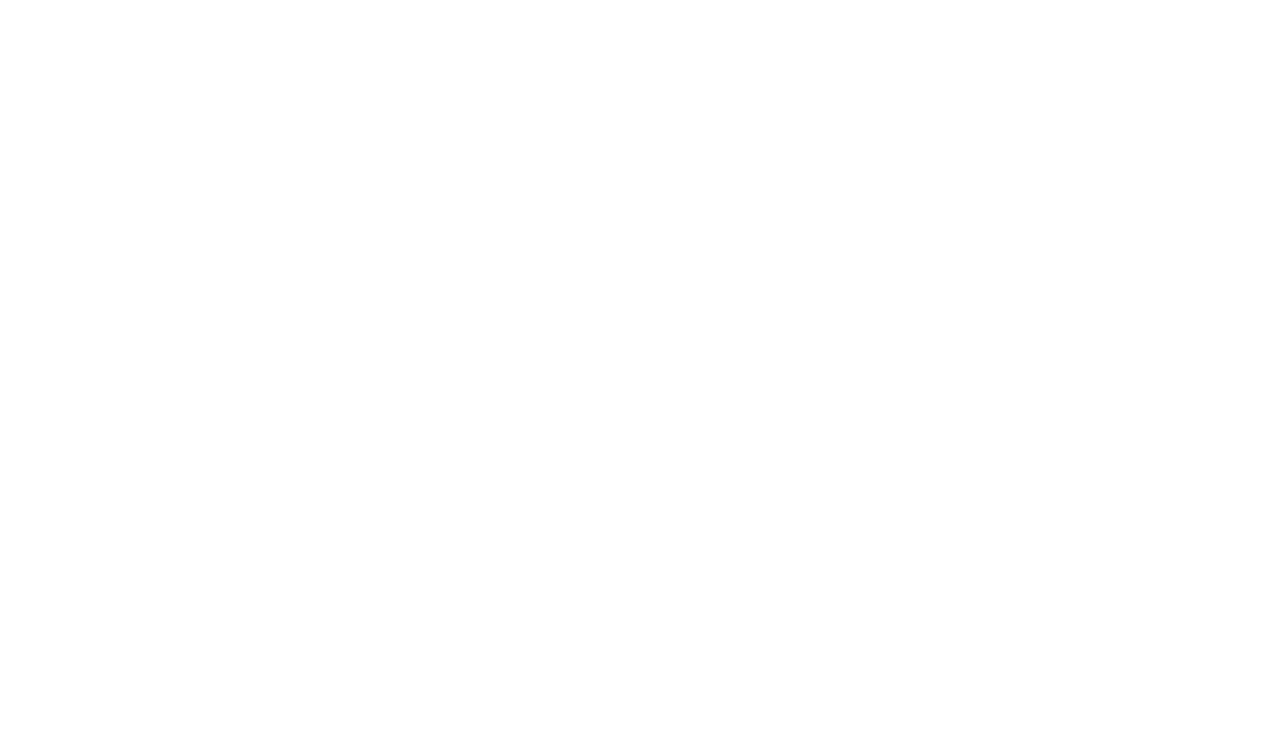
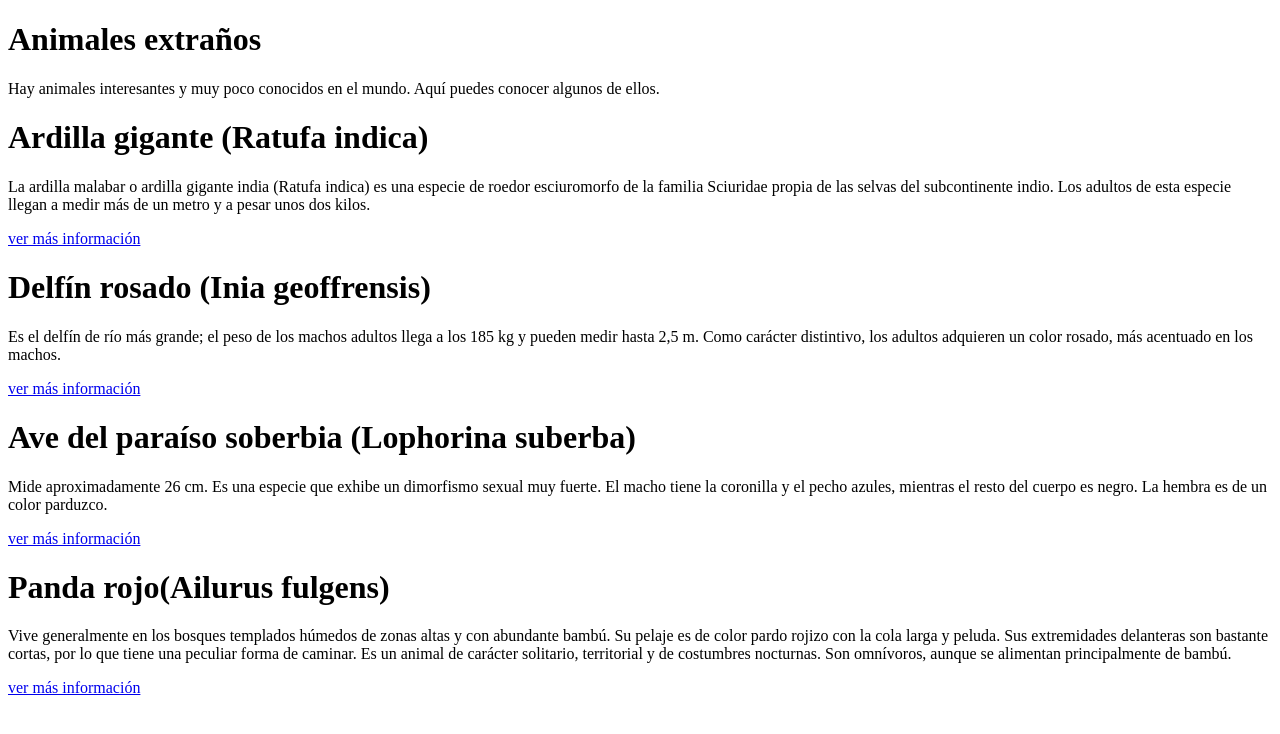
Before and after one commit to TatiBarah/tarea-1-tribute-page, a plain HTML site: page index.html in a window 1280 px wide. Drawn offline with Linux system fonts and the light colour scheme.

Commit message:
informacion completadaÂ

```diff
--- a/index.html
+++ b/index.html
@@ -8,7 +8,31 @@
 </head>
 
 <body>
+    <h1>Animales extraños</h1>
+    <p>Hay animales interesantes y muy poco conocidos en el mundo. Aquí puedes conocer algunos de ellos.</p>
 
+    <h1>Ardilla gigante (Ratufa indica)</h1>
+    <p>La ardilla malabar o ardilla gigante india (Ratufa indica) es una especie de roedor esciuromorfo de la familia
+        Sciuridae propia de las selvas del subcontinente indio. Los adultos de esta especie llegan a medir más de un
+        metro y a pesar unos dos kilos.</p>
+    <a href="https://en.wikipedia.org/wiki/Indian_giant_squirrel">ver más información</a>
+
+    <h1>Delfín rosado (Inia geoffrensis)</h1>
+    <p>Es el delfín de río más grande; el peso de los machos adultos llega a los 185 kg y pueden medir hasta 2,5 m. Como
+        carácter distintivo, los adultos adquieren un color rosado, más acentuado en los machos.</p>
+    <a href="https://es.wikipedia.org/wiki/Inia_geoffrensis">ver más información</a>
+
+    <h1>Ave del paraíso soberbia (Lophorina suberba)</h1>
+    <p>Mide aproximadamente 26 cm. Es una especie que exhibe un dimorfismo sexual muy fuerte. El macho tiene la
+        coronilla y el pecho azules, mientras el resto del cuerpo es negro. La hembra es de un color parduzco.</p>
+    <a href="https://es.wikipedia.org/wiki/Lophorina_superba">ver más información</a>
+
+    <h1>Panda rojo(Ailurus fulgens)</h1>
+    <p> Vive generalmente en los bosques templados húmedos de zonas altas y con abundante bambú. Su pelaje es de color
+        pardo rojizo con la cola larga y peluda. Sus extremidades delanteras son bastante cortas, por lo que tiene una
+        peculiar forma de caminar. Es un animal de carácter solitario, territorial y de costumbres nocturnas. Son
+        omnívoros, aunque se alimentan principalmente de bambú. </p>
+    <a href="https://es.wikipedia.org/wiki/Ailurus_fulgens">ver más información</a>
 </body>
 
 </html>
```
